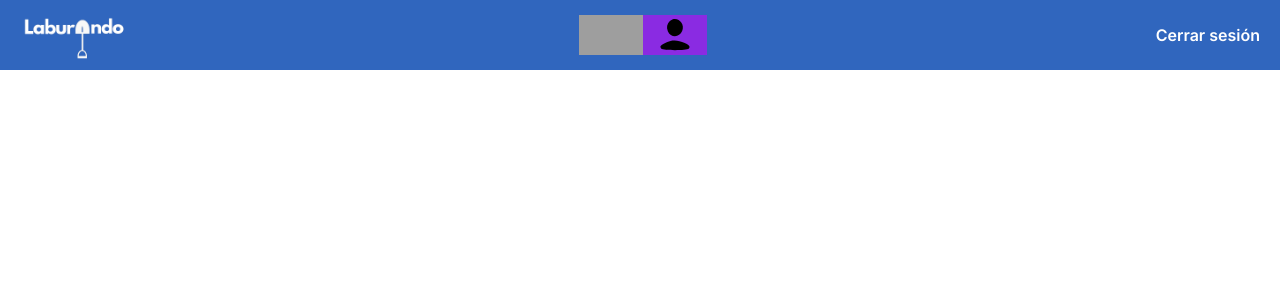
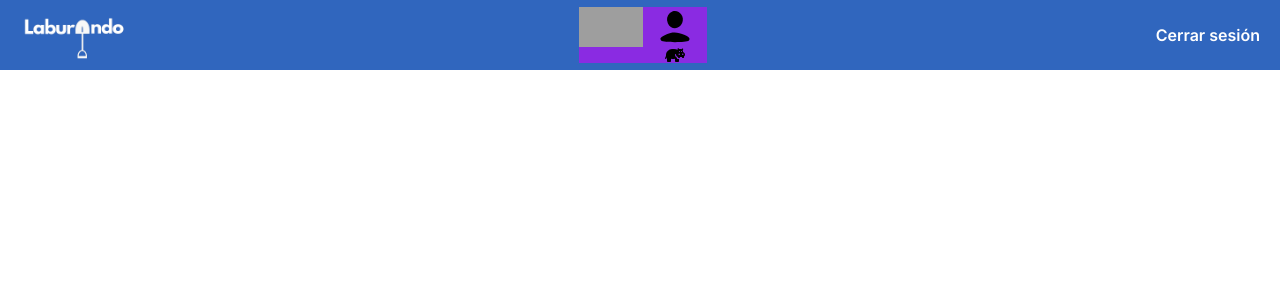
Before and after one commit to FrancoBorsella1/laburAndo-frontend, a React (Create React App) app: page / in a window 1280 px wide. Shown: the top 300 px of the page. Built offline with nearby package versions, Linux system fonts and the light colour scheme; grey boxes are pictures that could not be loaded.

Commit message:
Dependencias para fontawesome

```diff
--- a/package.json
+++ b/package.json
@@ -3,6 +3,11 @@
   "version": "0.1.0",
   "private": true,
   "dependencies": {
+    "@fortawesome/fontawesome-svg-core": "^6.4.2",
+    "@fortawesome/free-brands-svg-icons": "^6.4.2",
+    "@fortawesome/free-regular-svg-icons": "^6.4.2",
+    "@fortawesome/free-solid-svg-icons": "^6.4.2",
+    "@fortawesome/react-fontawesome": "^0.2.0",
     "@testing-library/jest-dom": "^5.17.0",
     "@testing-library/react": "^13.4.0",
     "@testing-library/user-event": "^13.5.0",
--- a/src/components/Navbar.js
+++ b/src/components/Navbar.js
@@ -4,7 +4,8 @@ import home from "../assets/icons/icono-home.svg";
 import profile from "../assets/icons/icono-usuario.svg";
 // import punto from "../assets/icons/icono-punto.svg";
 import "../styles/Navbar.css";
-
+import { FontAwesomeIcon } from "@fortawesome/react-fontawesome";
+import { faHippo } from "@fortawesome/free-solid-svg-icons";
 
 function Navbar() {
     return (
@@ -17,6 +18,8 @@ function Navbar() {
                 </div>
                 <div className="nav-option" id="option-profile">
                     <img src={profile} alt="profile" className="icono-option"></img>
+                    <FontAwesomeIcon icon={faHippo} />
+
                     {/* <img src={punto} alt="punto" className="icono-punto"></img> */}
                 </div>
             </div>
```
Also changed, not shown: 1 other file (tests, documents, lock files or other folders).
